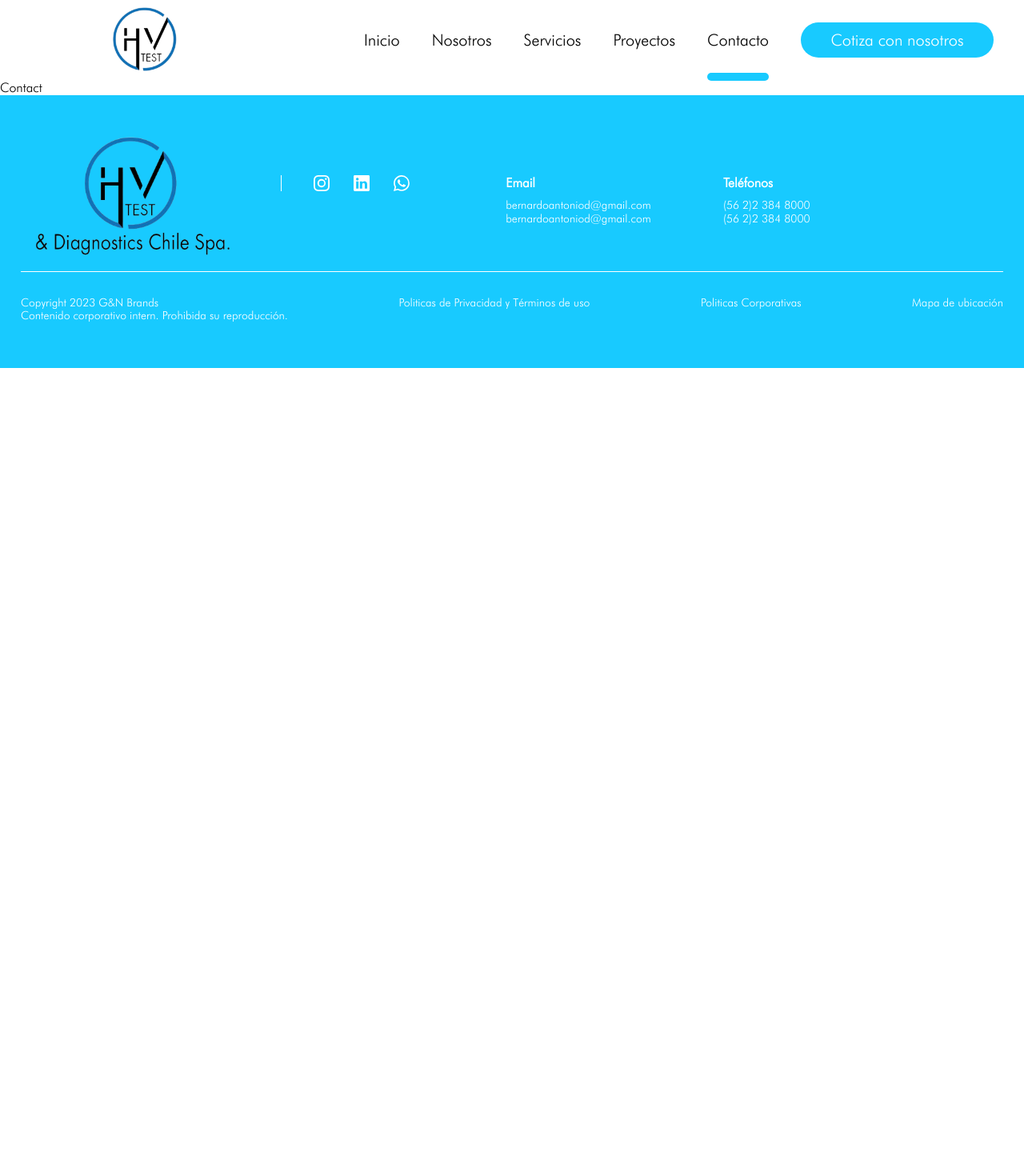
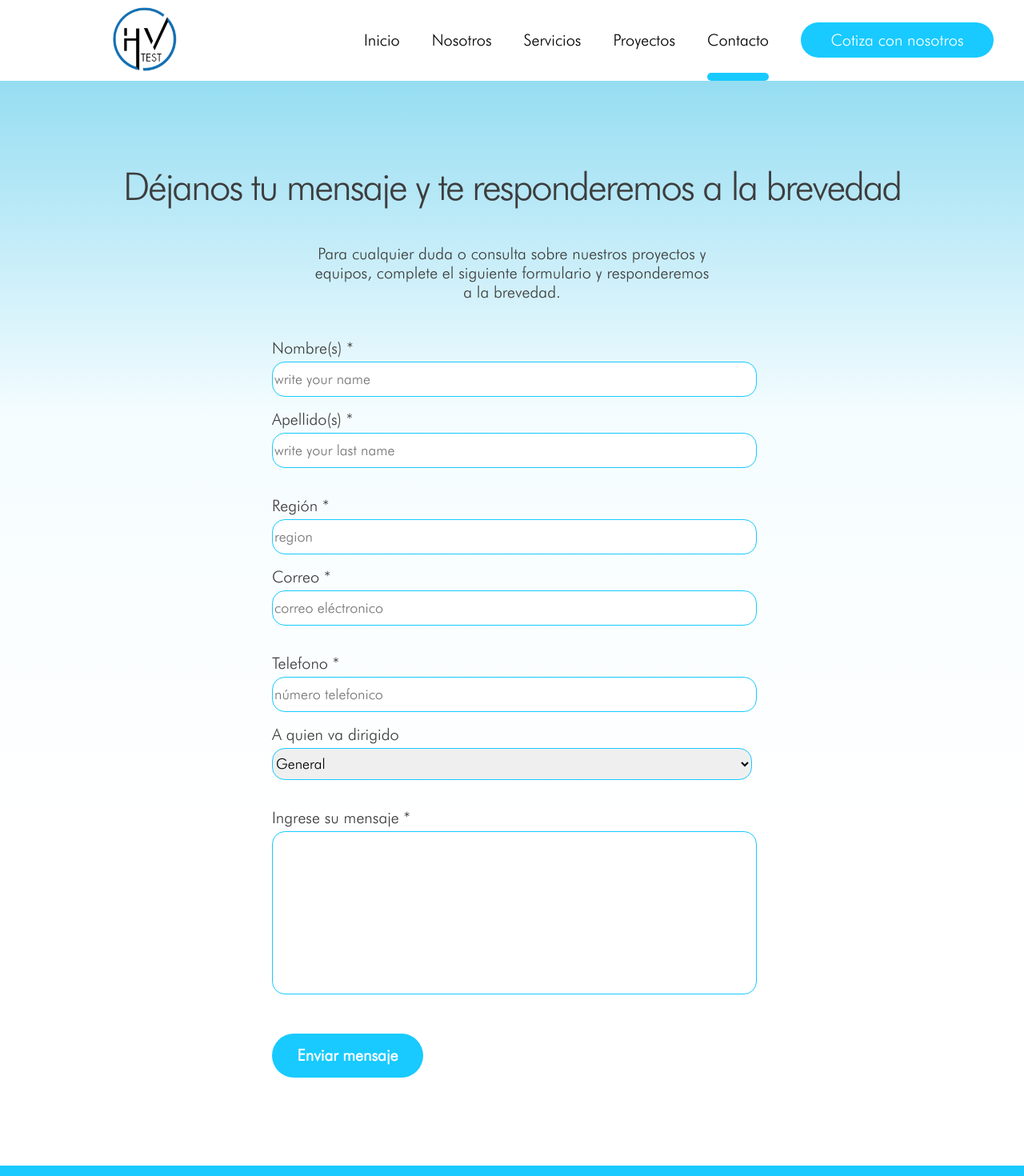
Before and after one commit to Bernullys/H-VTest, a React (Vite) app in the folder HVTest/: page /contacto in a window 1280 px wide. Shown: the top 1470 px of the page at 80% size. Before the commit the page ends 800 px from the top, so only its background shows below. Built offline with nearby package versions, Linux system fonts and the light colour scheme.

Commit message:
contact form

```diff
--- a/HVTest/src/Pages/Contact/Contact.css
+++ b/HVTest/src/Pages/Contact/Contact.css
@@ -0,0 +1,92 @@
+.contact__main__section__container {
+    display: flex;
+    flex-direction: column;
+    align-items: center;
+    height:fit-content;
+    flex-shrink: 0;
+    margin-top: 0.5px;
+    background: linear-gradient(180deg, rgba(45, 187, 229, 0.50) 0%, rgba(158, 233, 255, 0.10) 30.98%, rgba(45, 187, 229, 0.00) 68.36%);
+}
+
+.contact__title {
+    margin: 110px 0 50px 0;
+    color: #3D3D3D;
+    font-family: "futuraLtBt";
+    font-size: 48px;
+    font-style: normal;
+    font-weight: 500;
+    line-height: 92%;
+    letter-spacing: -2.32px;
+    text-align: right;
+}
+
+.contact__paragraph {
+    margin: 0px 0px 30px 0px;
+    width: 500px;
+    text-align: center;
+    color: #3D3D3D;
+    font-family: "futuraLtBt";
+    font-size: 20px;
+    font-style: normal;
+    font-weight: 400;
+    line-height: normal;
+}
+
+.contact__form {
+    width: 600px;
+}
+
+.contact__form--sections {
+    display: flex;
+    flex-direction: column;
+    justify-content: space-between;
+}
+
+label {
+    color: #3D3D3D;
+    font-family: "futuraLtBt";
+    font-size: 20px;
+    font-style: normal;
+    font-weight: 500;
+    line-height: normal;
+    margin: 16px 0px 5px 0px;
+}
+
+input,
+select {
+    width: 600px;
+    height: 40px;
+    border-radius: 16px;
+    border: 1px solid #18CAFF;
+    font-family: "futuraLtBt";
+    font-size: 18px;
+    font-style: normal;
+    line-height: normal;
+}
+
+#message {
+    height: 200px;
+}
+
+button {
+    display: flex;
+    width: 189px;
+    height: 55px;
+    padding: 5.011px;
+    justify-content: center;
+    align-items: center;
+    gap: 5.011px;
+    border-radius: 88.809px;
+    background: #18CAFF;
+    color: #FFF;
+    text-align: center;
+    font-family: "futuraLtBt";
+    font-size: 20px;
+    font-style: normal;
+    font-weight: 700;
+    line-height: normal;
+    border: none;
+    cursor: pointer;
+    margin-bottom: 110px;
+    margin-top: 30px;
+}
--- a/HVTest/src/Pages/Contact/Contact.jsx
+++ b/HVTest/src/Pages/Contact/Contact.jsx
@@ -4,7 +4,43 @@ import "./Contact.css"
 const Contact = () => {
     return (
         <Layout>
-            Contact
+            <section className="contact__main__section__container">
+                <h1 className="contact__title">Déjanos tu mensaje y te responderemos a la brevedad</h1>
+                <p className="contact__paragraph">Para cualquier duda o consulta sobre nuestros proyectos y equipos, complete el siguiente formulario y responderemos a la brevedad.</p>
+                <form action="" className="contact__form">
+                    <section className="contact__form--sections">
+                        <label for="name">Nombre(s) *</label>
+                        <input type="text" name="name" id="name" placeholder="write your name" required/>
+                        <label for="lastName">Apellido(s) *</label>
+                        <input type="text" name="lastName" id="lastName" placeholder="write your last name" required/>
+                    </section>
+                    <br />
+                    <section className="contact__form--sections">
+                        <label for="region">Región *</label>
+                        <input type="text" name="region" id="region" placeholder="region" required/>
+                        <label for="email">Correo *</label>
+                        <input type="email" name="email" id="email" placeholder="correo eléctronico" required/>
+                    </section>
+                    <br />
+                    <section className="contact__form--sections">
+                        <label for="phone">Telefono *</label>
+                        <input type="tel" name="phone" id="phone" placeholder="número telefonico" required/>
+                        <label for="toWho">A quien va dirigido</label>
+                        <select name="toWho" id="toWho">
+                            <option value="general" selected>General</option>
+                            <option value="tests">Mediciones</option>
+                            <option value="rent">Alquiler de equipos</option>
+                        </select>
+                    </section>
+                    <br />
+                    <section className="contact__form--sections">
+                        <label for="message">Ingrese su mensaje *</label>
+                        <input type="text" name="message" id="message" />
+                    </section>
+                    <br />
+                    <button>Enviar mensaje</button>
+                </form>
+            </section>
         </Layout>
     )
 }
--- a/HVTest/src/Pages/Services/Services.css
+++ b/HVTest/src/Pages/Services/Services.css
@@ -40,7 +40,6 @@
     font-weight: 500;
     line-height: 92%;
     letter-spacing: -2.32px;
-    text-transform: lowercase;
     text-align: right;
     position: absolute;
     top: 180px;
--- a/HVTest/src/Pages/Us/Us.css
+++ b/HVTest/src/Pages/Us/Us.css
@@ -11,7 +11,7 @@
 
 
 }
-.us__top__section--image {
+.us__top__section--image--container {
     width: 100%;
     height: 323px;
     background: linear-gradient(180deg, rgba(0, 0, 0, 0.50) 0%, rgba(66, 66, 66, 0.10) 45.31%, rgba(255, 255, 255, 0.00) 100%), url("../../assets/torresElectricasI.png");
@@ -19,6 +19,8 @@
     background-position: top;
     background-repeat: no-repeat;
     margin-top: 0.5px;
+    display: flex;
+
 }
 
 .us__top__section--heding {
@@ -62,7 +64,7 @@
     width: 811px;
 }
 
-.us__middle__section--description--container h2 {
+.us__subtitle {
     margin: 0;
     color: #3D3D3D;
     text-align: center;
@@ -73,7 +75,7 @@
     line-height: normal;
 }
 
-.us__middle__section--description--container p {
+.us__paragraph {
     margin: 20px 0 0 0;
     text-align: center;
     color: #3D3D3D;
@@ -89,9 +91,8 @@
     position: absolute;
     top: 418px;
     display: flex;
-    width: 50%;
+    width: 720px;
     justify-content: space-around;
-
 }
 
 .personal__card__container {
@@ -163,3 +164,32 @@
     color: #18CAFF;
     padding: 0;
 }
+
+/* from here on it's after the personal cards*/
+
+.us__lower__section--main--container {
+    width: 100%;
+    height: 847px;
+    background: rgba(45, 187, 229, 0.10);
+    position: relative;
+    display: flex;
+    flex-direction: column;
+    align-items: center;
+}
+
+.us__lower__section--container {
+    width: 811px;
+    margin-top: 104px;
+}
+
+.us__lower__section__characteristics--main--container {
+    margin-top: 104px;
+    display: flex;
+    width: 720px;
+    justify-content: space-around;
+}
+
+.us__lower__icon--one {
+    width: 92px;
+    height: 92px;
+}
--- a/HVTest/src/Pages/Us/Us.jsx
+++ b/HVTest/src/Pages/Us/Us.jsx
@@ -1,5 +1,6 @@
 import Layout from "../../Components/Layout/Layout";
 import { BsInstagram, BsLinkedin, BsWhatsapp} from "react-icons/bs"
+import { GrTechnology } from "react-icons/gr"
 import "./Us.css"
 import PersonalCards from "./PersonalCards";
 
@@ -33,14 +34,14 @@ const Us = () => {
                         <BsWhatsapp className="whatsapp-logo"/>
                     </a>
                 </section>
-                <section className="us__top__section--image">
+                <section className="us__top__section--image--container">
                     <h1 className="us__top__section--heding">Excepteur <b className="styling__word">sint occaecat</b> <br />cupidatat non proident</h1>
                 </section>
             </section>
             <section className="us__middle__section--main--container">
                 <section className="us__middle__section--description--container">
-                    <h2>Conoce nuestro equipo</h2>
-                    <p>Estamos conformados por profesionales de alto grado de experiencia en el mercado eléctrico del país, presentes en faenas de importantes empresas del rubro eléctrico, especialistas en el diagnóstico, mantención, resolución de problemas y soluciones integrales en el ámbito eléctrico, industrial y de manufactura. Nuestro servicio profesional y técnico está comprometido en la entrega de un servicio de calidad con altos estándares de calidad y seguridad. </p>
+                    <h2 className="us__subtitle">Conoce nuestro equipo</h2>
+                    <p className="us__paragraph">Estamos conformados por profesionales de alto grado de experiencia en el mercado eléctrico del país, presentes en faenas de importantes empresas del rubro eléctrico, especialistas en el diagnóstico, mantención, resolución de problemas y soluciones integrales en el ámbito eléctrico, industrial y de manufactura. Nuestro servicio profesional y técnico está comprometido en la entrega de un servicio de calidad con altos estándares de calidad y seguridad. </p>
                 </section>
                 <section className="us__middle__section--cards--container">
                     {
@@ -56,6 +57,43 @@ const Us = () => {
                     }
                 </section>
             </section>
+            <section className="us__lower__section--main--container">
+                <section className="us__lower__section--container">
+                    <h2 className="us__subtitle">¿Por que trabajar con nosotros?</h2>
+                    <p className="us__paragraph">Estamos conformados por profesionales de alto grado de experiencia en el mercado eléctrico del país, presentes en faenas de importantes empresas del rubro eléctrico, especialistas en el diagnóstico, mantención, resolución de problemas y soluciones integrales en el ámbito eléctrico, industrial y de manufactura. Nuestro servicio profesional y técnico está comprometido en la entrega de un servicio de calidad con altos estándares de calidad y seguridad. </p>
+                </section>
+                <section className="us__lower__section__characteristics--main--container">
+                    <article>
+                        <GrTechnology className="us__lower__icon--one"/>
+                        <h2>caracteristica</h2>
+                        <ul>
+                            <li>casasadad</li>
+                            <li>casasadad</li>
+                            <li>casasadad</li>
+                        </ul>
+                    </article>
+                    <article>
+                        <GrTechnology className="us__lower__icon--one"/>
+                        <h2>caracteristica</h2>
+                        <ul>
+                            <li>casasadad</li>
+                            <li>casasadad</li>
+                            <li>casasadad</li>
+                        </ul>
+                    </article>
+                    <article>
+                        <GrTechnology className="us__lower__icon--one"/>
+                        <h2>caracteristica</h2>
+                        <ul>
+                            <li>casasadad</li>
+                            <li>casasadad</li>
+                            <li>casasadad</li>
+                        </ul>
+                    </article>
+
+                </section>
+
+            </section>
         </Layout>
     )
 }
```
